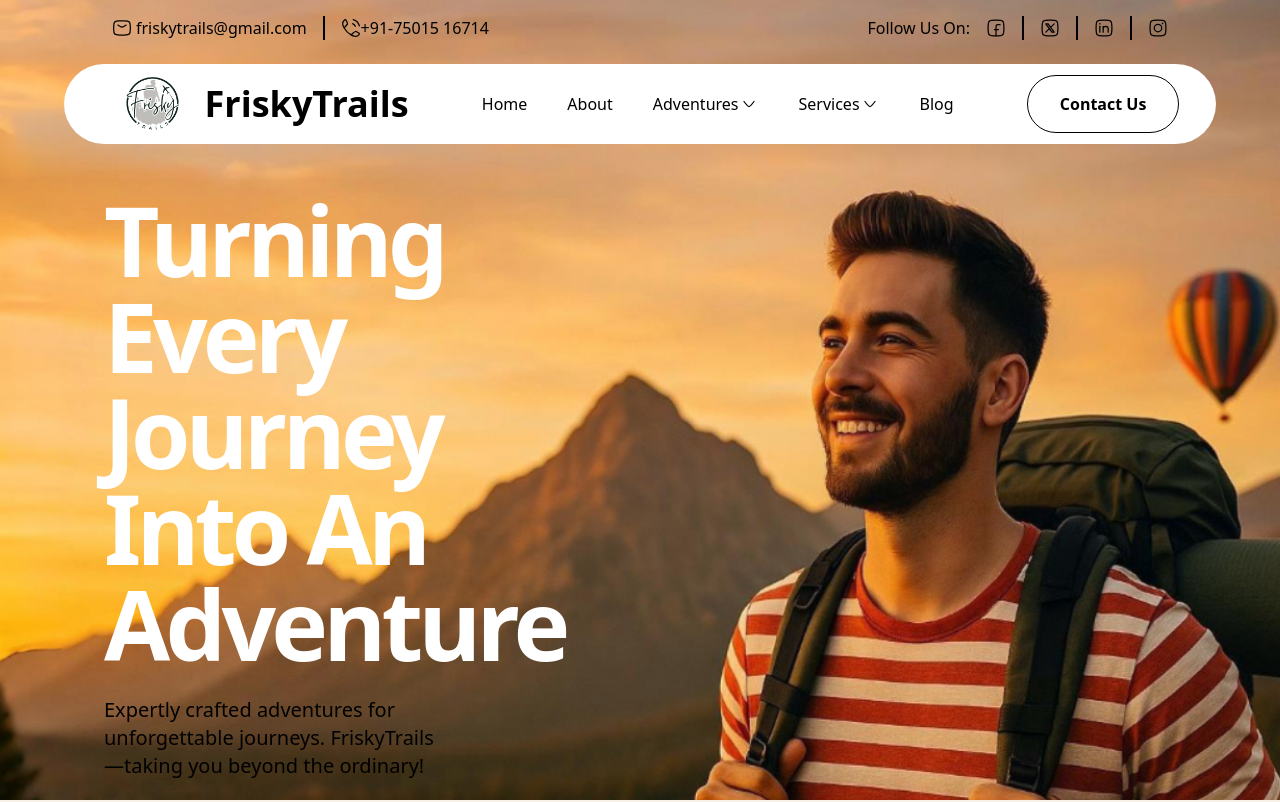
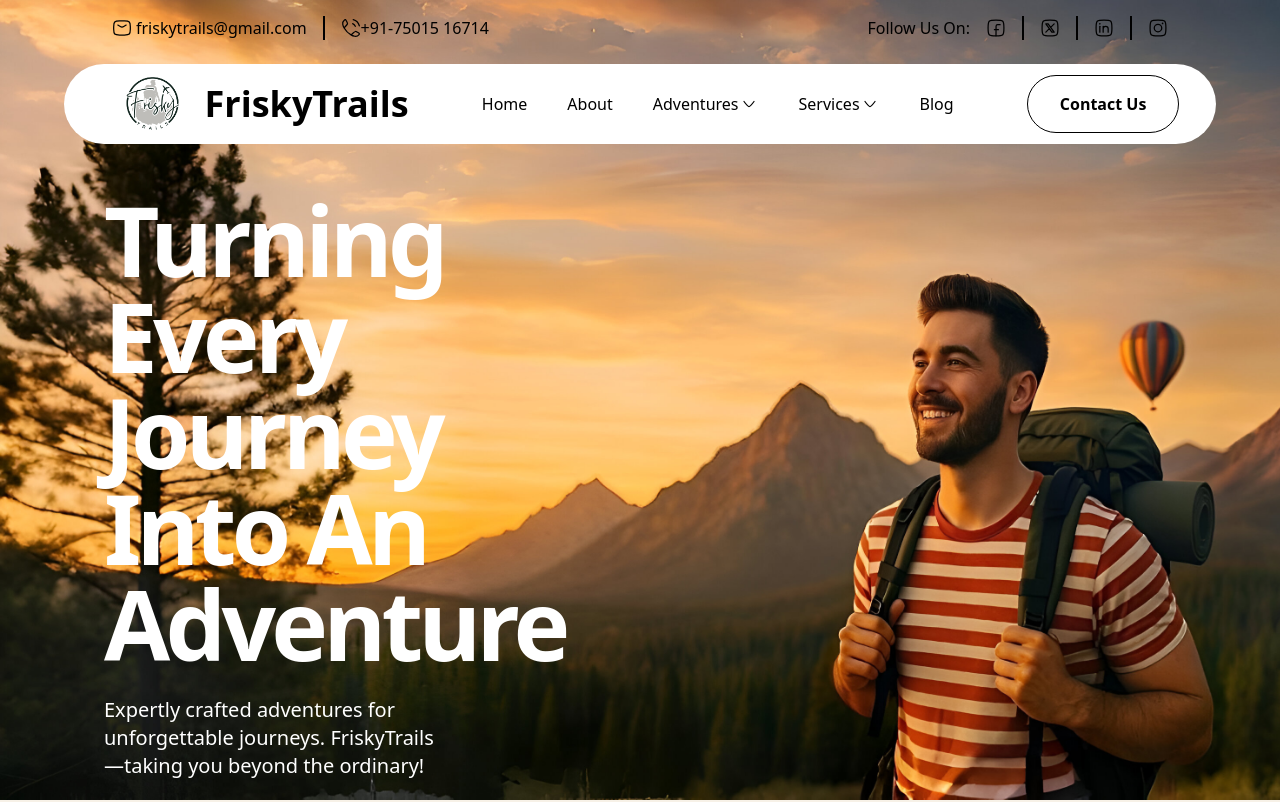
Before and after one commit to pratyush07-hub/FriskyTrails, a React (Vite) app: page / in a window 1280 px wide. Shown: the top 802 px of the page. Built offline with nearby package versions, Linux system fonts and the light colour scheme.

Commit message:
image changed

```diff
--- a/src/sections/Landing.jsx
+++ b/src/sections/Landing.jsx
@@ -21,14 +21,14 @@ const Landing = () => {
 
   return (
     <div>
-      <div className="main bg-[url('/images/frontimage.png')] absolute inset-0 z-0 bg-cover ">
+      <div className="main bg-[url('/images/frontimage.jpg')] absolute inset-0 z-0 bg-cover ">
         <div className="min-h-screen  w-full">
           <div className="masker flex">
             <div className="h-screen w-[50%] pt-48 px-26">
               <h1 className="text-8xl text-white font-bold tracking-tighter w-[40vw]">
                 Turning Every Journey Into An Adventure
               </h1>
-              <h4 className="pt-6 text-xl text-black w-[26vw]">
+              <h4 className="pt-6 text-xl text-white w-[26vw]">
                 Expertly crafted adventures for unforgettable journeys.
                 FriskyTrails—taking you beyond the ordinary!
               </h4>
```
Also changed, not shown: public/images/frontimage.jpg (added).
